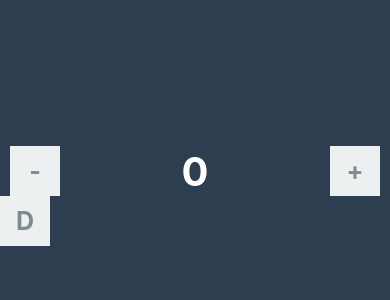
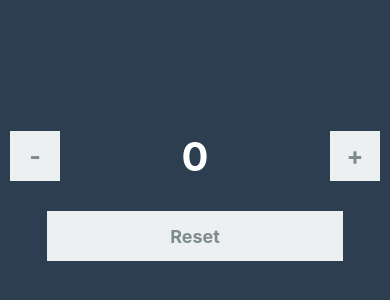
Before and after one commit to SaloRB/hiwex-blog, a React Native app: screen / in a window 390 px wide. Shown: the part 226-526 px from the top of the page. Built offline with nearby package versions, Linux system fonts and the light colour scheme.

Commit message:
Pure Component

```diff
--- a/App.js
+++ b/App.js
@@ -6,35 +6,31 @@
  * @flow
  */
 
-import React, {Component} from 'react';
-import {StyleSheet, View, Text} from 'react-native';
+import React, {PureComponent} from 'react';
+import {StyleSheet, View, Text, TouchableOpacity} from 'react-native';
 import ButtonCustom from './components/button';
 
-class App extends Component {
+class App extends PureComponent {
   constructor(props) {
     super(props);
 
     this.state = {
       counter: 0,
-      flag: false,
     };
-
-    console.log('constructor');
 
     this.handleUp = this.handleUp.bind(this);
     this.handleDown = this.handleDown.bind(this);
-    this.handleDelete = this.handleDelete.bind(this);
+    this.handleReset = this.handleReset.bind(this);
   }
 
-  componentDidMount() {
-    // Peticiones asincronas
-    console.log('componentDidMount');
-  }
+  // shouldComponentUpdate(nextProps, nextState) {
+  //   const {counter} = this.state;
+  //   if (nextState.counter === counter) {
+  //     return false;
+  //   }
 
-  // Deprecated
-  componentWillMount() {
-    console.log('componentWillMount');
-  }
+  //   return true;
+  // }
 
   handleUp() {
     const {counter: ct} = this.state;
@@ -50,13 +46,14 @@ class App extends Component {
     this.setState({flag: true});
   }
 
+  handleReset() {
+    this.setState({counter: 0});
+  }
+
   render() {
-    const {counter, flag} = this.state;
+    const {counter} = this.state;
+
     console.log('render');
-
-    if (flag) {
-      return null;
-    }
 
     return (
       <View style={styles.container}>
@@ -70,7 +67,11 @@ class App extends Component {
           <ButtonCustom label="+" action={this.handleUp} />
         </View>
 
-        <ButtonCustom label="D" action={this.handleDelete} />
+        <View style={styles.subcontainerReset}>
+          <TouchableOpacity style={styles.btnReset} onPress={this.handleReset}>
+            <Text style={styles.btnTxt}>Reset</Text>
+          </TouchableOpacity>
+        </View>
       </View>
     );
   }
@@ -88,6 +89,15 @@ const styles = StyleSheet.create({
     paddingHorizontal: 10,
     flexDirection: 'row',
   },
+  subcontainerReset: {
+    height: 50,
+    width: '100%',
+    paddingHorizontal: 10,
+    flexDirection: 'row',
+    justifyContent: 'center',
+    alignItems: 'center',
+    marginTop: 30,
+  },
   counterContainer: {
     flex: 1,
     justifyContent: 'center',
@@ -98,6 +108,18 @@ const styles = StyleSheet.create({
     color: '#fff',
     fontWeight: 'bold',
   },
+  btnTxt: {
+    fontSize: 18,
+    color: '#7f8c8d',
+    fontWeight: 'bold',
+  },
+  btnReset: {
+    height: 50,
+    width: '80%',
+    backgroundColor: '#ecf0f1',
+    justifyContent: 'center',
+    alignItems: 'center',
+  },
 });
 
 export default App;
--- a/components/button/index.js
+++ b/components/button/index.js
@@ -3,48 +3,8 @@ import {Text, TouchableOpacity, StyleSheet} from 'react-native';
 import PropTypes from 'prop-types';
 
 class ButtonCustom extends Component {
-  constructor(props) {
-    super(props);
-
-    console.log('hijo constructor');
-  }
-
-  componentDidMount() {
-    // Peticiones asincronas
-    console.log('hijo componentDidMount');
-  }
-
-  shouldComponentUpdate(nextProps, nextState) {
-    console.log({nextProps, nextState});
-    console.log('hijo shouldComponentUpdate');
-    return true;
-  }
-
-  componentDidUpdate(prevProps, prevState) {
-    console.log({prevProps, prevState});
-    console.log('hijo componentDidUpdate');
-  }
-
-  componentWillUnmount() {
-    console.log('hijo componentWillUnmount');
-  }
-
-  // Deprecated
-  componentWillMount() {
-    console.log('hijo componentWillMount');
-  }
-
-  componentWillReceiveProps() {
-    console.log('hijo componentWillReceiveProps');
-  }
-
-  componentWillUpdate() {
-    console.log('hijo componentWillUpdate');
-  }
-
   render() {
     const {label, action} = this.props;
-    console.log('hijo render');
 
     return (
       <TouchableOpacity style={styles.btn} onPress={action}>
```
